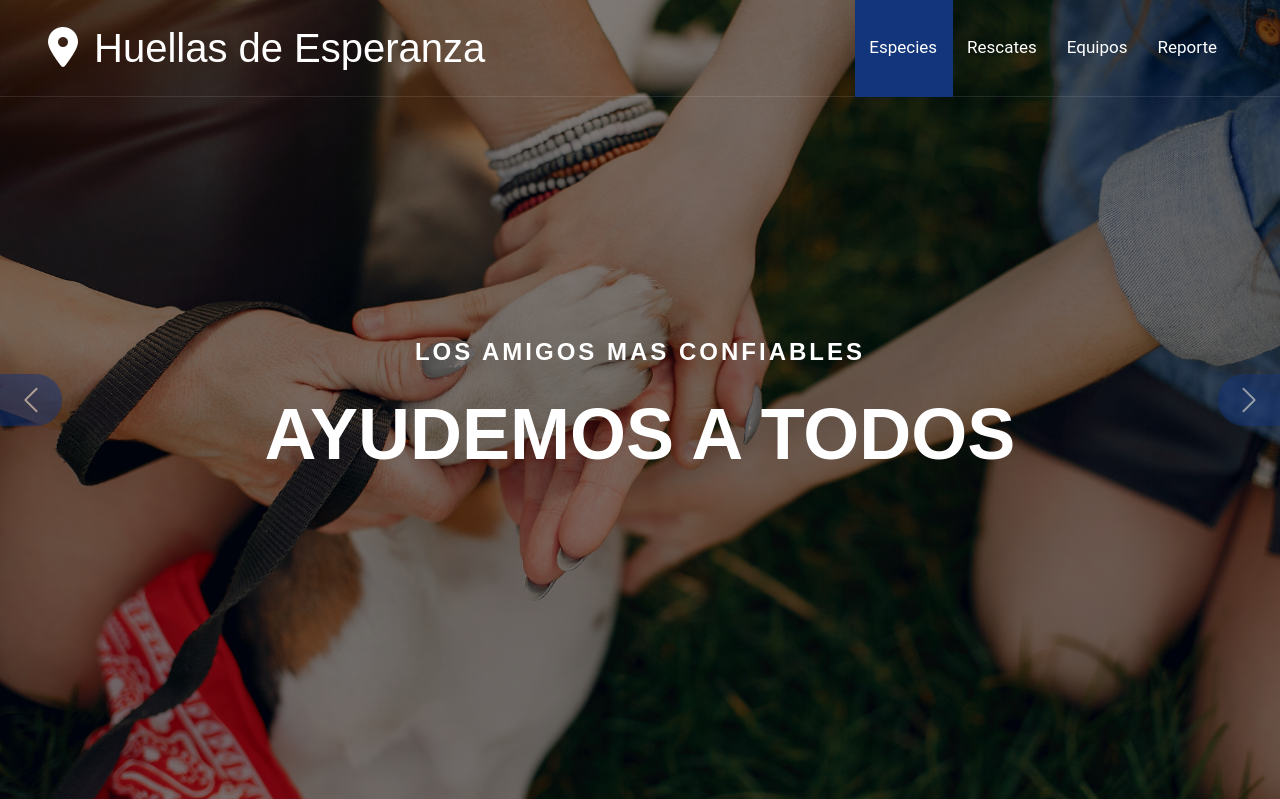
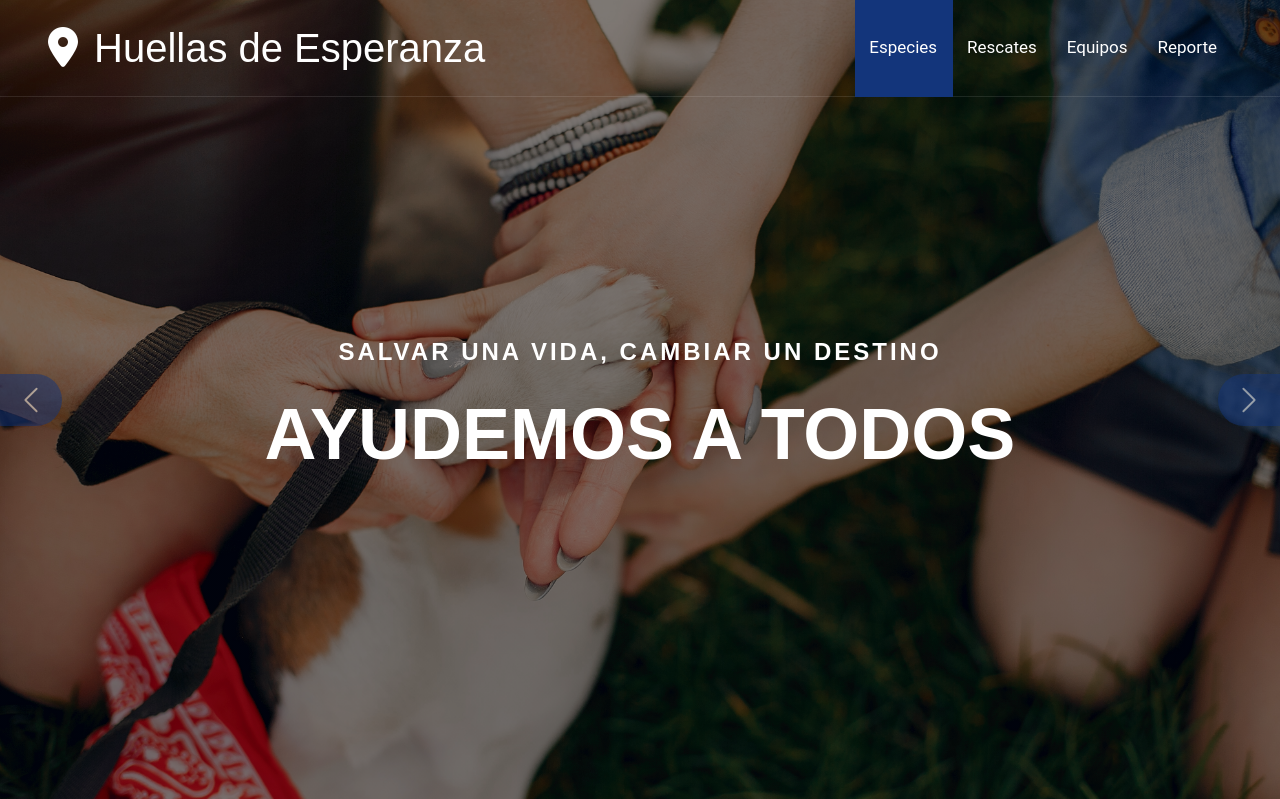
Before and after one commit to Jonathan-25-02/rescate, a Django app: page /editarEquipo/1 in a window 1280 px wide. Shown: the top 799 px of the page. Run offline with Django 5.2, Linux system fonts and the light colour scheme; data comes from the database, SQL or seed files in the repository; some libraries are stand-ins or nearby versions.

Commit message:
Mejora de la PLantilla

```diff
--- a/Aplicaciones/Animales/templates/plantilla.html
+++ b/Aplicaciones/Animales/templates/plantilla.html
@@ -106,7 +106,7 @@
                             <img src="{% static 'plantilla/travela/img/recatista11.jpg' %}" class="img-fluid" alt="Image">
                             <div class="carousel-caption">
                                 <div class="p-3" style="max-width: 900px;">
-                                    <h4 class="text-white text-uppercase fw-bold mb-4" style="letter-spacing: 3px;"> LOS AMIGOS MAS CONFIABLES</h4>
+                                    <h4 class="text-white text-uppercase fw-bold mb-4" style="letter-spacing: 3px;"> Salvar una vida, cambiar un destino</h4>
                                     <h1 class="display-2 text-capitalize text-white mb-4">AYUDEMOS A TODOS</h1>
                                 </div>
                             </div>
```
